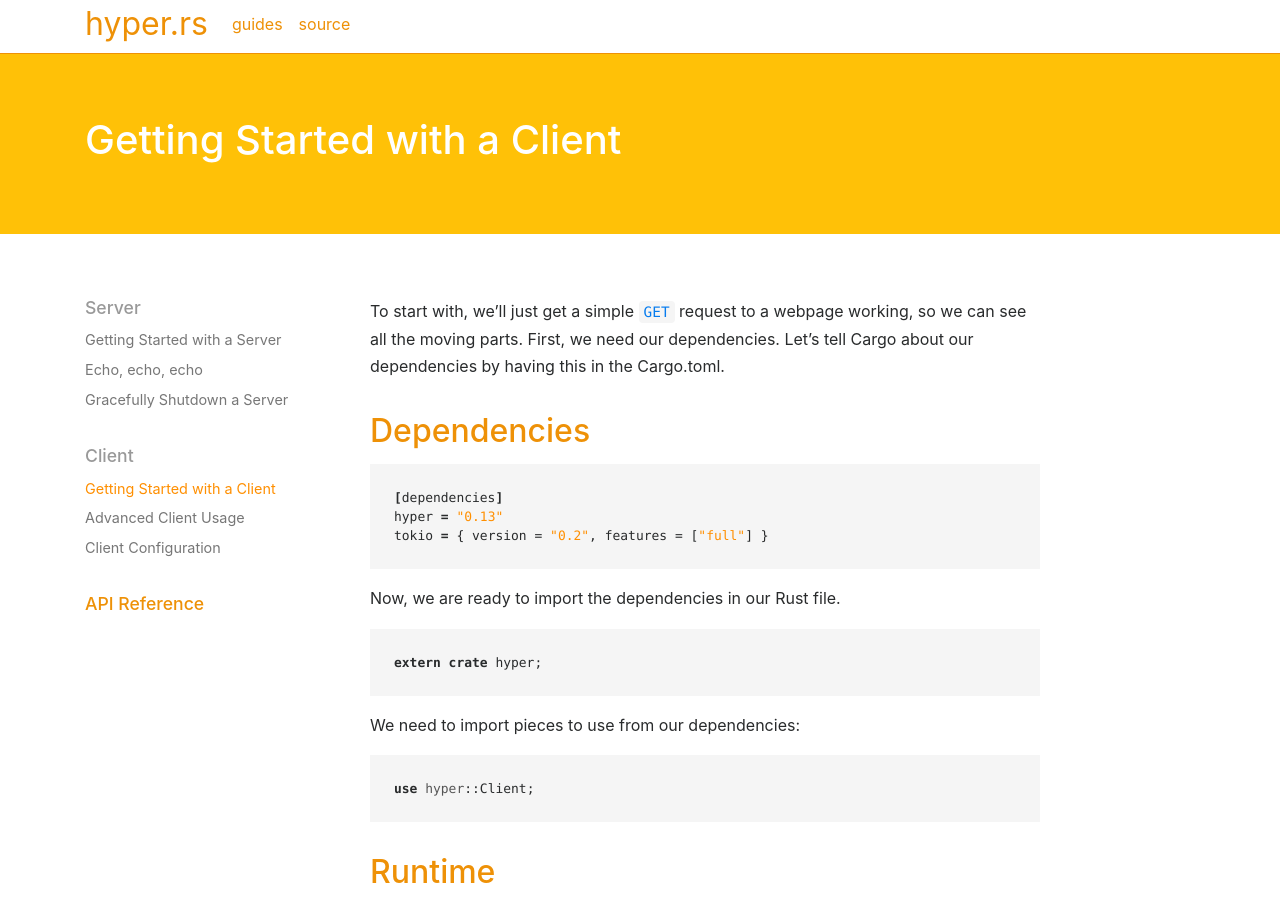
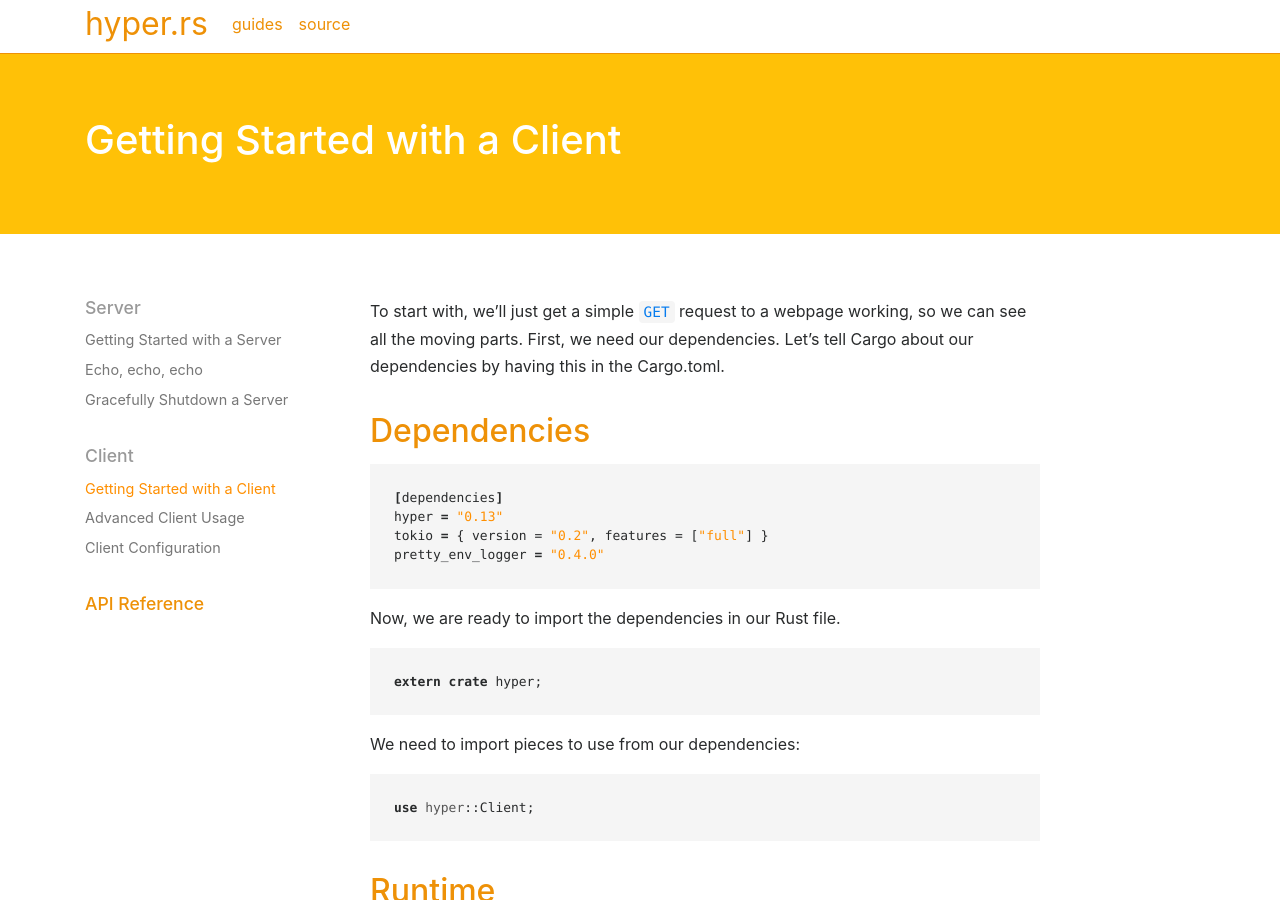
Before and after one commit to hyperium/hyperium.github.io, a Jekyll site: the page built from _guides/client/basic.md, in a window 1280 px wide and 900 px high. Built offline with Jekyll 4.4.1, drawn with Linux system fonts in a browser that asks for light colours.

Commit message:
Update basic.md
The full example has at https://github.com/hyperium/hyper/blob/master/examples/client.rs will not compile straight away, as it has an additional dependency which is not mentioned in the guide

````diff
--- a/_guides/client/basic.md
+++ b/_guides/client/basic.md
@@ -12,6 +12,7 @@ Let's tell Cargo about our dependencies by having this in the Cargo.toml.
 [dependencies]
 hyper = "0.13"
 tokio = { version = "0.2", features = ["full"] }
+pretty_env_logger = "0.4.0"
 ```
 
 Now, we are ready to import the dependencies in our Rust file.
````
